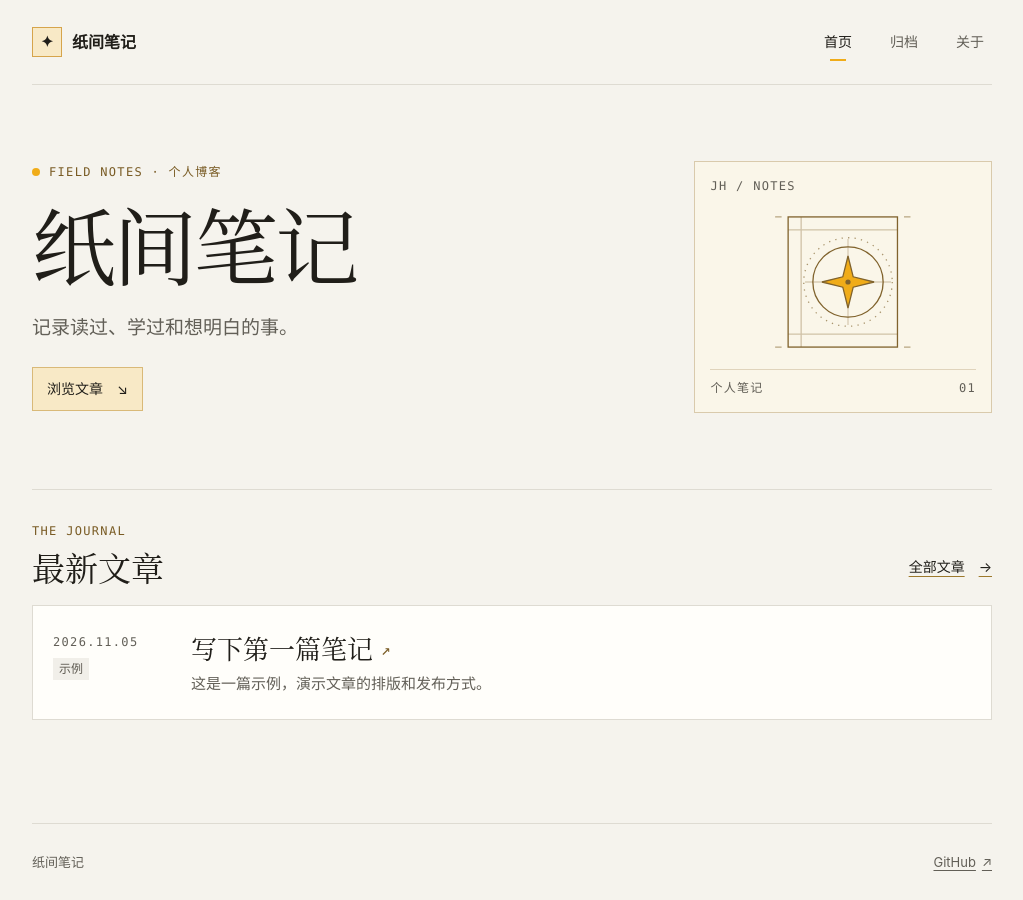
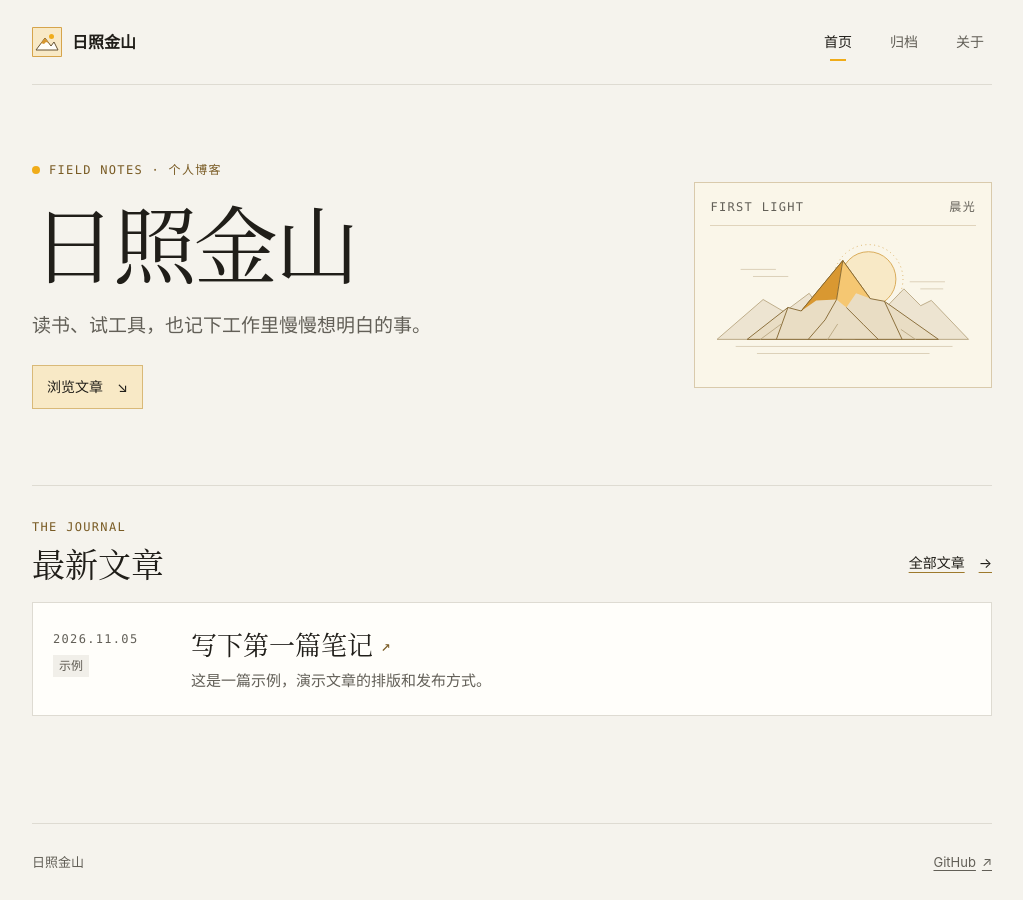
Before and after one commit to jhcka/jh.github.io, a Jekyll site: the page built from index.html, in a window 1280 px wide. Shown: the whole page, without its empty margins (128-1151 px from the left). Built offline with Jekyll 4.4.1, drawn with Linux system fonts in a browser that asks for light colours.

Commit message:
Rename blog to 日照金山

```diff
--- a/_config.yml
+++ b/_config.yml
@@ -1,5 +1,5 @@
-title: 纸间笔记
-description: 记录读过、学过和想明白的事。
+title: 日照金山
+description: 读书、试工具，也记下工作里慢慢想明白的事。
 url: https://jhcka.github.io
 baseurl: /jh.github.io
 repository_url: https://github.com/jhcka/jh.github.io
--- a/_layouts/default.html
+++ b/_layouts/default.html
@@ -7,6 +7,7 @@
   <title>{% if page.title and page.url != '/' %}{{ page.title | escape }} · {% endif %}{{ site.title | escape }}</title>
   <meta name="description" content="{{ page.description | default: site.description | escape }}">
   <link rel="canonical" href="{{ page.url | absolute_url }}">
+  <link rel="icon" type="image/svg+xml" href="{{ '/assets/mountain-mark.svg' | relative_url }}">
   <link rel="stylesheet" href="{{ '/assets/blog.css' | relative_url }}">
 </head>
 <body class="fn-page">
@@ -14,7 +15,7 @@
   <div class="fn-shell">
     <header class="fn-top">
       <a class="fn-brand" href="{{ '/' | relative_url }}">
-        <span class="brand-mark" aria-hidden="true">✦</span>
+        <img class="brand-mark" src="{{ '/assets/mountain-mark.svg' | relative_url }}" width="30" height="30" alt="">
         <span>{{ site.title | escape }}</span>
       </a>
       <nav class="site-nav" aria-label="主导航">
--- a/assets/blog.css
+++ b/assets/blog.css
@@ -69,13 +69,8 @@ a:focus-visible, main:focus-visible { outline: 2px solid #775509; outline-offset
 }
 
 .brand-mark {
-  display: grid;
-  width: 30px;
-  height: 30px;
-  place-items: center;
-  border: 1px solid #d6a44b;
-  background: var(--fn-gold-soft);
-  font-size: 15px;
+  display: block;
+  flex: none;
 }
 
 .site-nav { display: flex; flex-wrap: wrap; gap: 6px 22px; }
@@ -165,7 +160,7 @@ h3 { font-size: clamp(21px, 3vw, 26px); }
 
 .cover-mark {
   display: grid;
-  gap: 5px;
+  gap: 8px;
   border: 1px solid #d9caac;
   padding: 15px;
   background: #faf6e9;
@@ -176,8 +171,9 @@ h3 { font-size: clamp(21px, 3vw, 26px); }
   display: flex;
   justify-content: space-between;
   gap: 8px;
+  border-bottom: 1px solid #e0d4bc;
+  padding-bottom: 9px;
 }
-.cover-label:last-child { border-top: 1px solid #e0d4bc; padding-top: 9px; }
 
 .journal { padding-bottom: clamp(40px, 7vw, 76px); }
 .section-heading {
@@ -266,7 +262,7 @@ h3 { font-size: clamp(21px, 3vw, 26px); }
   .fn-top { padding: 12px 0; }
   .site-nav { gap: 4px; }
   .hero { grid-template-columns: 1fr; }
-  .cover-mark { display: none; }
+  .cover-mark { max-width: 360px; }
   .post-row { grid-template-columns: minmax(0, 1fr); gap: 5px; padding: 14px; }
   .post-meta { flex-direction: row; align-items: center; flex-wrap: wrap; padding-top: 0; }
 }
--- a/index.html
+++ b/index.html
@@ -9,18 +9,19 @@ layout: default
     <a class="archive-link" href="{{ '/archive/' | relative_url }}">浏览文章 <span aria-hidden="true">↘</span></a>
   </div>
   <div class="cover-mark" aria-hidden="true">
-    <span class="cover-label">JH / NOTES</span>
-    <svg viewBox="0 0 180 126" fill="none">
-      <rect x="48" y="13" width="84" height="100" stroke="currentColor"/>
-      <path d="M48 23H132M58 13V113M48 103H132" stroke="currentColor" opacity=".35"/>
-      <circle cx="94" cy="63" r="27" stroke="currentColor"/>
-      <circle cx="94" cy="63" r="34" stroke="currentColor" stroke-dasharray="1 4" opacity=".65"/>
-      <path d="M94 30V96M61 63H127" stroke="currentColor" opacity=".28"/>
-      <path d="M94 43L98 59L114 63L98 67L94 83L90 67L74 63L90 59Z" fill="#f0ac19" stroke="currentColor"/>
-      <circle cx="94" cy="63" r="2" fill="currentColor"/>
-      <path d="M38 13H43M38 113H43M137 13H142M137 113H142" stroke="currentColor" opacity=".55"/>
+    <span class="cover-label">FIRST LIGHT <span>晨光</span></span>
+    <svg viewBox="0 0 300 156" fill="none" focusable="false">
+      <path d="M8 119H292M29 127H274M53 135H248" stroke="#d9cdb4"/>
+      <path d="M35 40h39m-25 8h39m138 6h39m-27 8h25" stroke="#d9cdb4" stroke-linecap="round"/>
+      <circle cx="179" cy="51" r="31" fill="#f8e9c6" stroke="#d6a44b"/>
+      <circle cx="179" cy="51" r="39" stroke="#d6a44b" stroke-dasharray="1 4"/>
+      <path d="m8 119 52-45 24 14 28-21 37 52Zm156 0 55-57 19 19 12-6 42 44Z" fill="#ede4d1" stroke="#b8a681" stroke-linejoin="round"/>
+      <path d="m42 119 46-36 15 4 47-57 31 43 16 3 61 43Z" fill="#e9ddc4" stroke="#80632d" stroke-linejoin="round"/>
+      <path d="m103 87 47-57-7 44-23 1Z" fill="#d99831"/>
+      <path d="m150 30 31 43-16-6-11 16-11-9Z" fill="#f5c772"/>
+      <path d="m150 30 31 43m-78 14 47-57-7 44-13 23-19 22m43-36 19 19 17 17m-102-36-13 36m122-43 20 43" stroke="#80632d" stroke-linejoin="round"/>
+      <path d="m57 119 23-17m53 17 11-17m88 17-16-11" stroke="#b8a681" stroke-linecap="round"/>
     </svg>
-    <span class="cover-label">个人笔记 <span>01</span></span>
   </div>
 </section>
 
```
Also changed, not shown: about.md (+2 -2 lines), README.md, assets/mountain-mark.svg (added).
